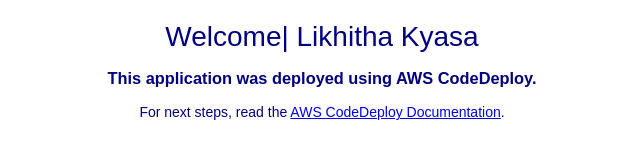
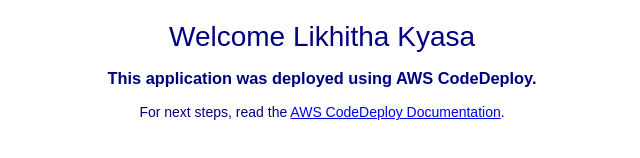
Before and after one commit to LikhithaKyasa0812/AWS, a plain HTML site: page index.html in a window 1280 px wide. Shown: the part 330-488 px from the top of the page, 318-958 px from the left. Drawn offline with Linux system fonts and the light colour scheme.

Commit message:
Test Commites
Test Commites

```diff
--- a/index.html
+++ b/index.html
@@ -28,7 +28,7 @@
   <div align="center">
     <img src="https://s3.ap-south-1.amazonaws.com/www.basava.com/aar_logo_final.png" style="max-width: 20%;">
     <h1>Congratulations!!! </h1>
-      <h2>Welcome| Likhitha Kyasa</h2>
+      <h2>Welcome Likhitha Kyasa</h2>
     <h3>This application was deployed using AWS CodeDeploy.</h3>
     <p>For next steps, read the <a href="http://aws.amazon.com/documentation/codedeploy">AWS CodeDeploy Documentation</a>.</p>
   </div>
```
